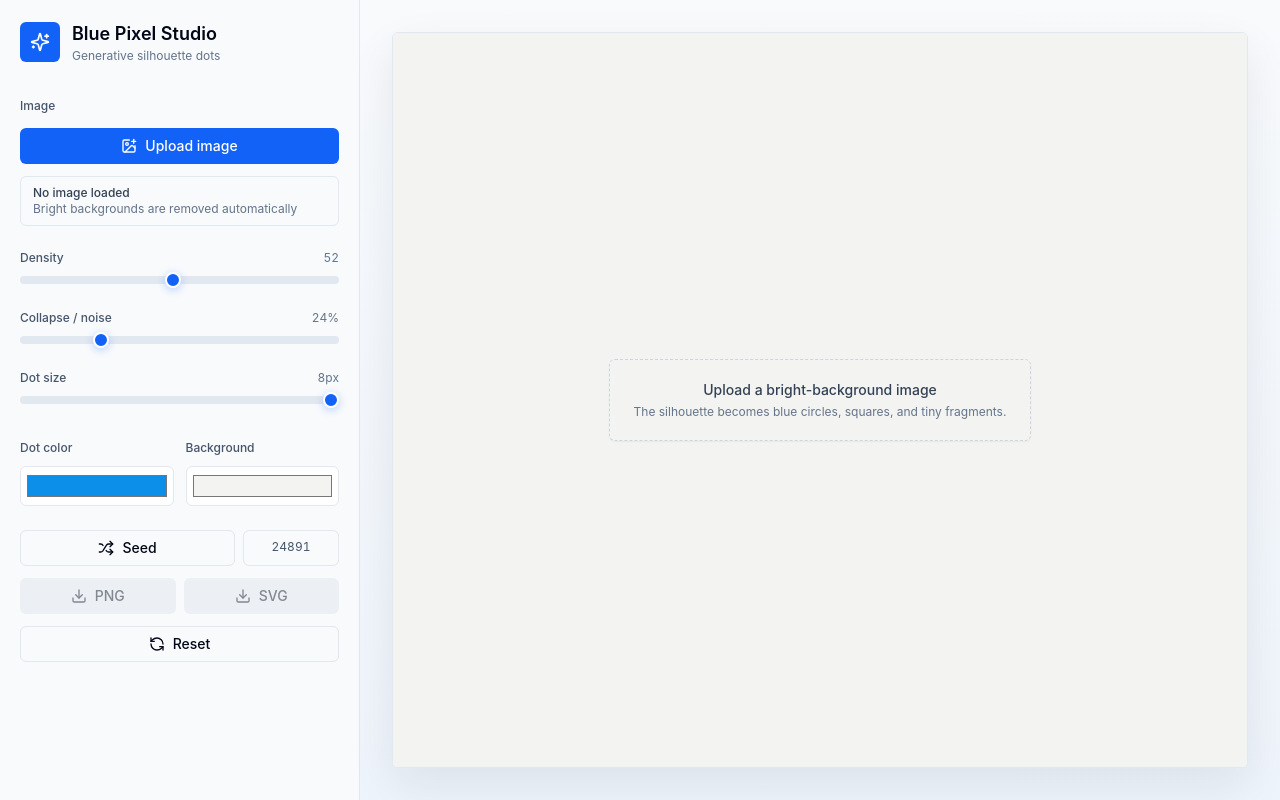
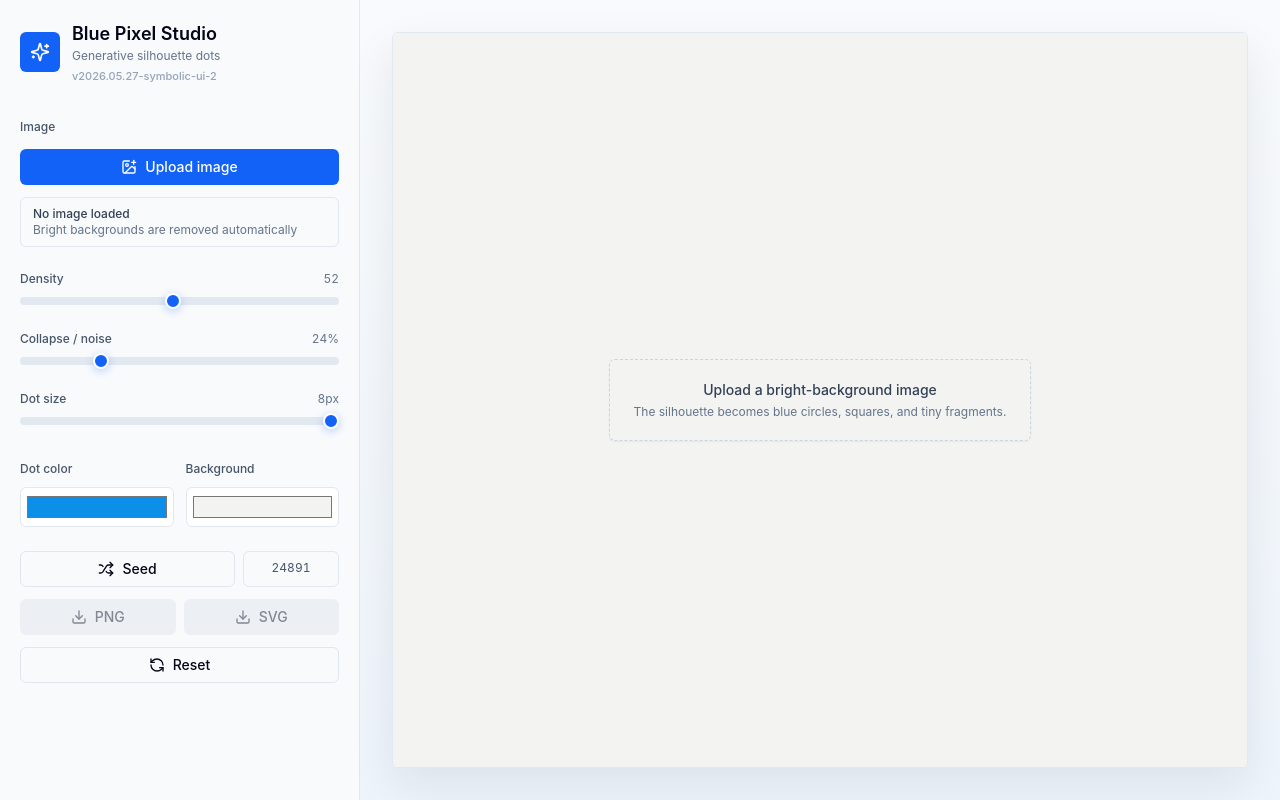
Before and after one commit to ARIEHIROYUKI/blue-pixel-art-generator, a React (Vite) app: page / in a window 1280 px wide. Built offline with nearby package versions, Linux system fonts and the light colour scheme.

Commit message:
Show app version in UI

```diff
--- a/src/App.tsx
+++ b/src/App.tsx
@@ -43,6 +43,7 @@ type SourceImage = {
 const CANVAS_WIDTH = 1200;
 const CANVAS_HEIGHT = 880;
 const MAX_SOURCE_SIDE = 920;
+const APP_VERSION = "v2026.05.27-symbolic-ui-2";
 const DEFAULT_SETTINGS: Settings = {
   density: 52,
   noise: 24,
@@ -862,6 +863,7 @@ function App() {
             <div>
               <h1 className="text-lg font-semibold tracking-normal">Blue Pixel Studio</h1>
               <p className="text-xs text-slate-500">Generative silhouette dots</p>
+              <p className="mt-1 text-[11px] font-medium text-slate-400">{APP_VERSION}</p>
             </div>
           </div>
 
```
